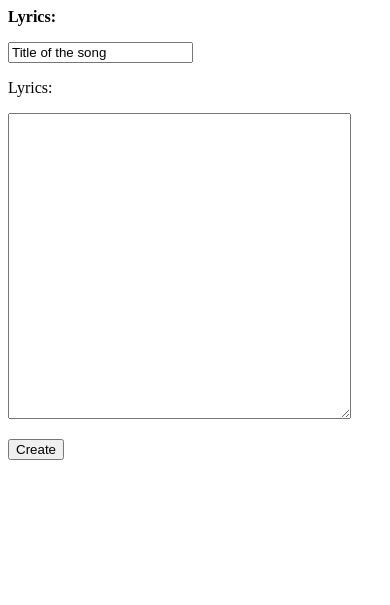
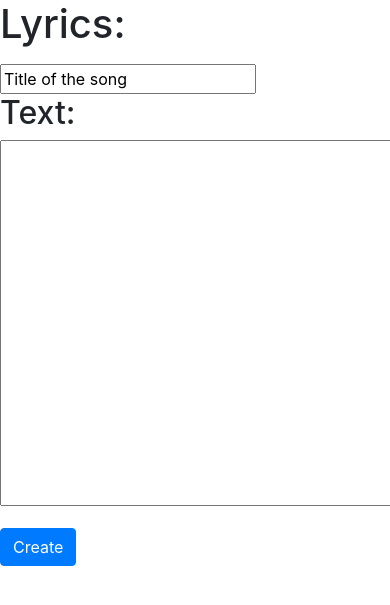
Before and after one commit to 1d20/breaking-the-dno, a Flask app: page /lyrics in a window 390 px wide; the page is wider, and only the part inside the window is pictured. Shown: the top 605 px of that part. Run offline with Flask 2, Linux system fonts and the light colour scheme; some libraries are stand-ins or nearby versions.

Commit message:
add Bootstrap /lyrics

```diff
--- a/templates/lyrics.html
+++ b/templates/lyrics.html
@@ -1,26 +1,38 @@
 <!doctype html>
 <html>
     <head>
+        <meta charset="utf-8">
+        <meta name="viewport" content="width=device-width, initial-scale=1, shrink-to-fit=no">
+        <link rel="stylesheet" href="https://stackpath.bootstrapcdn.com/bootstrap/4.1.1/css/bootstrap.min.css" integrity="sha384-WskhaSGFgHYWDcbwN70/dfYBj47jz9qbsMId/iRN3ewGhXQFZCSftd1LZCfmhktB" crossorigin="anonymous">
         <title>lyrics</title>
     </head>
     <body>
-        <b>Lyrics:</b>
+    <div class="row" >
+        <div class="col-md-4">
+        <h1>Lyrics:</h1>
         <p>
         <ul>
             {% for row in rows %}
                     <li>
                         <a href="/lyrics/{{row.id}}"> {{row.title_text}}</a>
-                        <a href="/lyrics/delete/{{row.id}}"> <input type="button" value="X"/></a>
+                        <a href="/lyrics/delete/{{row.id}}"> <input type="button" class="btn btn-outline-info" value="x"/></a>
                     </li>
             {% endfor %}
         </ul>
         <p>
+        </div>
+        <div class="col-md-2">
         <form action="/lyrics/create" method="post">
             <input type="text" name="name" value="Title of the song" />
-            <p>Lyrics:</p>
-            <p><textarea name="content" cols="40" rows="20"></textarea></p>
-            <input type="submit" value="Create"/>
+            <h2>Text:</h2>
+            <p><textarea name="content" cols="40" rows="15"></textarea></p>
+            <input type="submit" class="btn btn-primary" value="Create"/>
         </form>
         </p>
+        <script src="https://code.jquery.com/jquery-3.3.1.slim.min.js" integrity="sha384-q8i/X+965DzO0rT7abK41JStQIAqVgRVzpbzo5smXKp4YfRvH+8abtTE1Pi6jizo" crossorigin="anonymous"></script>
+        <script src="https://cdnjs.cloudflare.com/ajax/libs/popper.js/1.14.3/umd/popper.min.js" integrity="sha384-ZMP7rVo3mIykV+2+9J3UJ46jBk0WLaUAdn689aCwoqbBJiSnjAK/l8WvCWPIPm49" crossorigin="anonymous"></script>
+        <script src="https://stackpath.bootstrapcdn.com/bootstrap/4.1.1/js/bootstrap.min.js" integrity="sha384-smHYKdLADwkXOn1EmN1qk/HfnUcbVRZyYmZ4qpPea6sjB/pTJ0euyQp0Mk8ck+5T" crossorigin="anonymous"></script>
+        </div>
+        </div>
     </body>
 </html>
```
